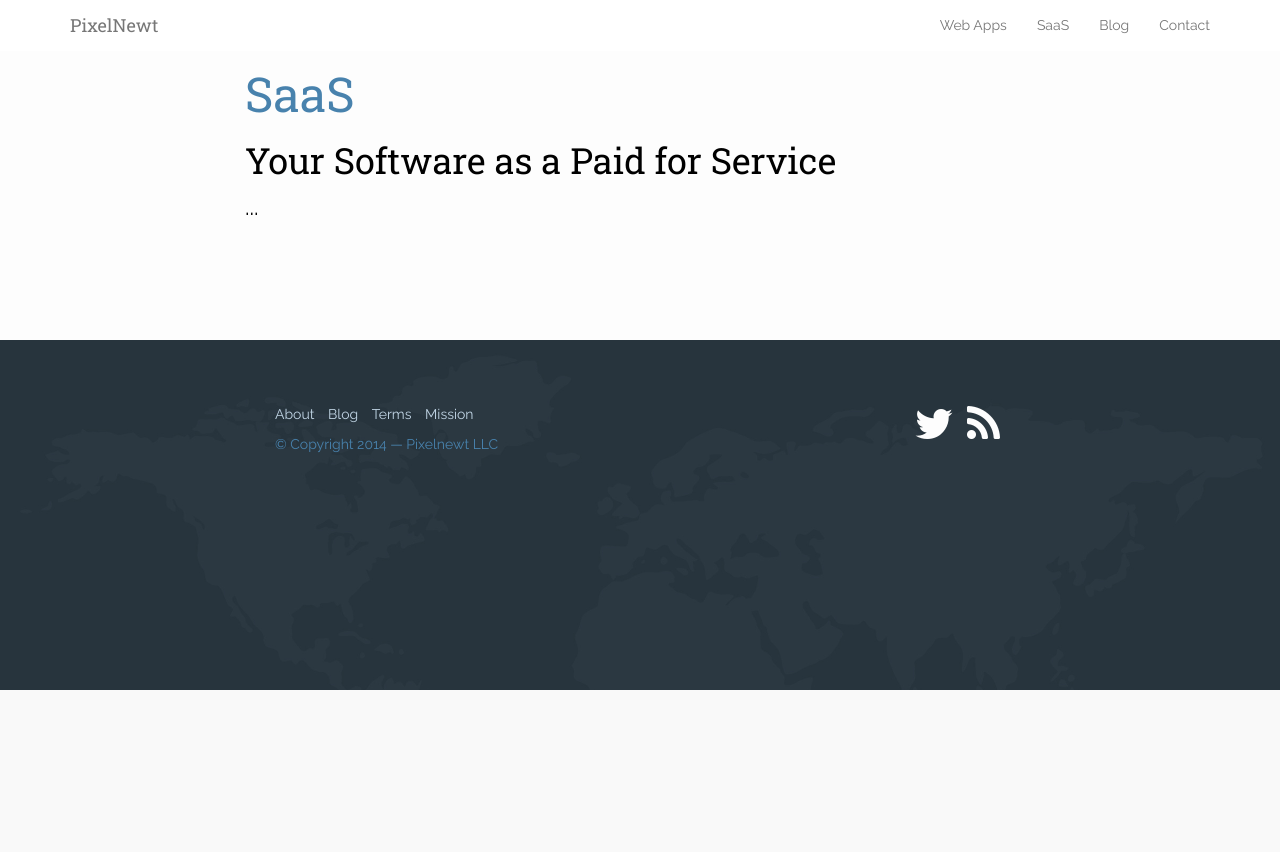
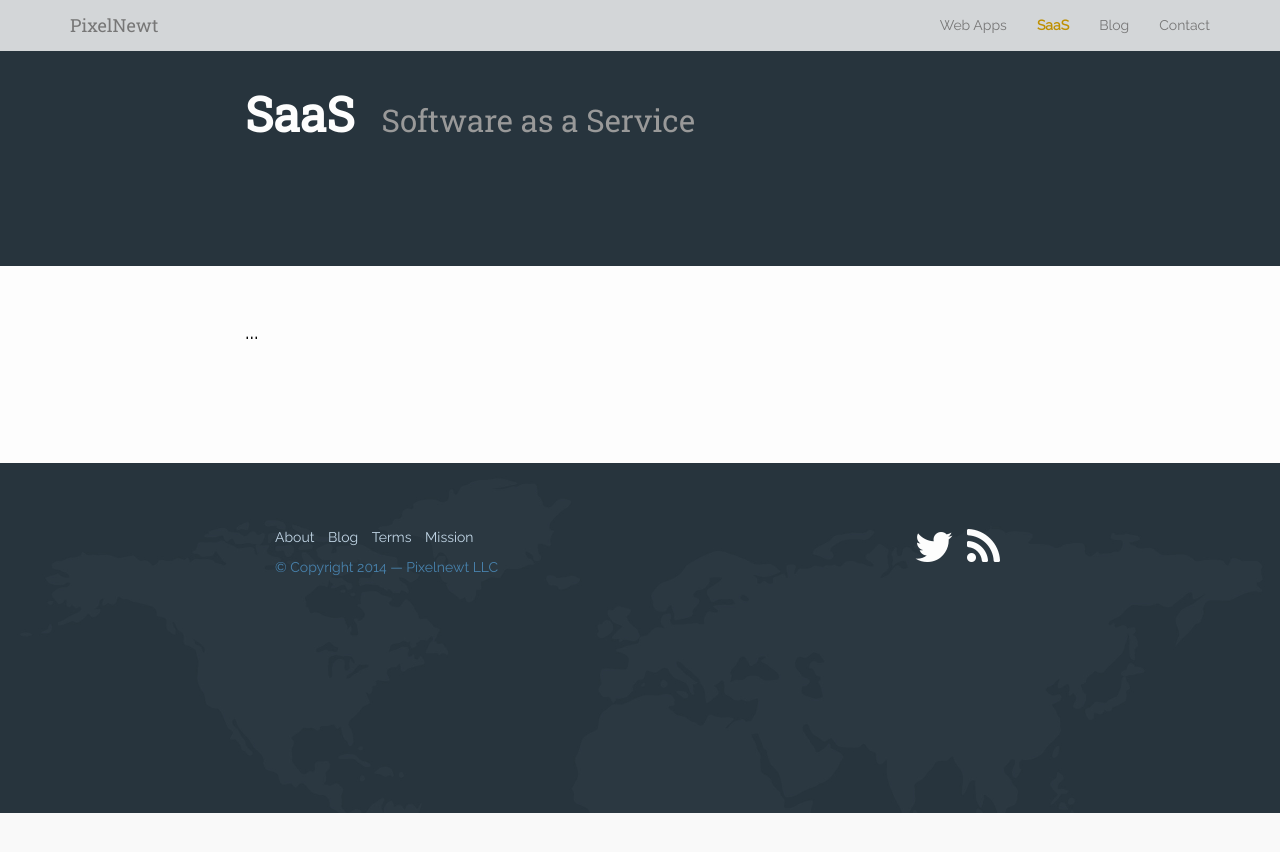
Before and after one commit to PixelNewt/pixelnewt.github.io, a Jekyll site: the page built from saas/index.html, in a window 1280 px wide. Shown: the top 852 px of the page. Built offline with Jekyll 4.4.1, drawn with Linux system fonts in a browser that asks for light colours; some of the changed lines change nothing that is shown.

Commit message:
Applied the normal layout to saas.html.

```diff
--- a/saas/index.html
+++ b/saas/index.html
@@ -1,6 +1,10 @@
 ---
 layout: page
 title: SaaS
+active: saas
+header: SaaS
+subheader: Software as a Service
+meta: web application website brand html internet software service saas
 ---
 
 <section id="saas" class="palette background-bright">
@@ -9,8 +13,6 @@ title: SaaS
     <div class="container horizontal-padding-large container-narrow">
     <div class="row">
 
-        <h2 class="text-steel-blue">SaaS</h2>
-        <h3>Your Software as a Paid for Service</h3>
         <p class="lead">...</p>
 
     </div><!-- /.row -->
```
